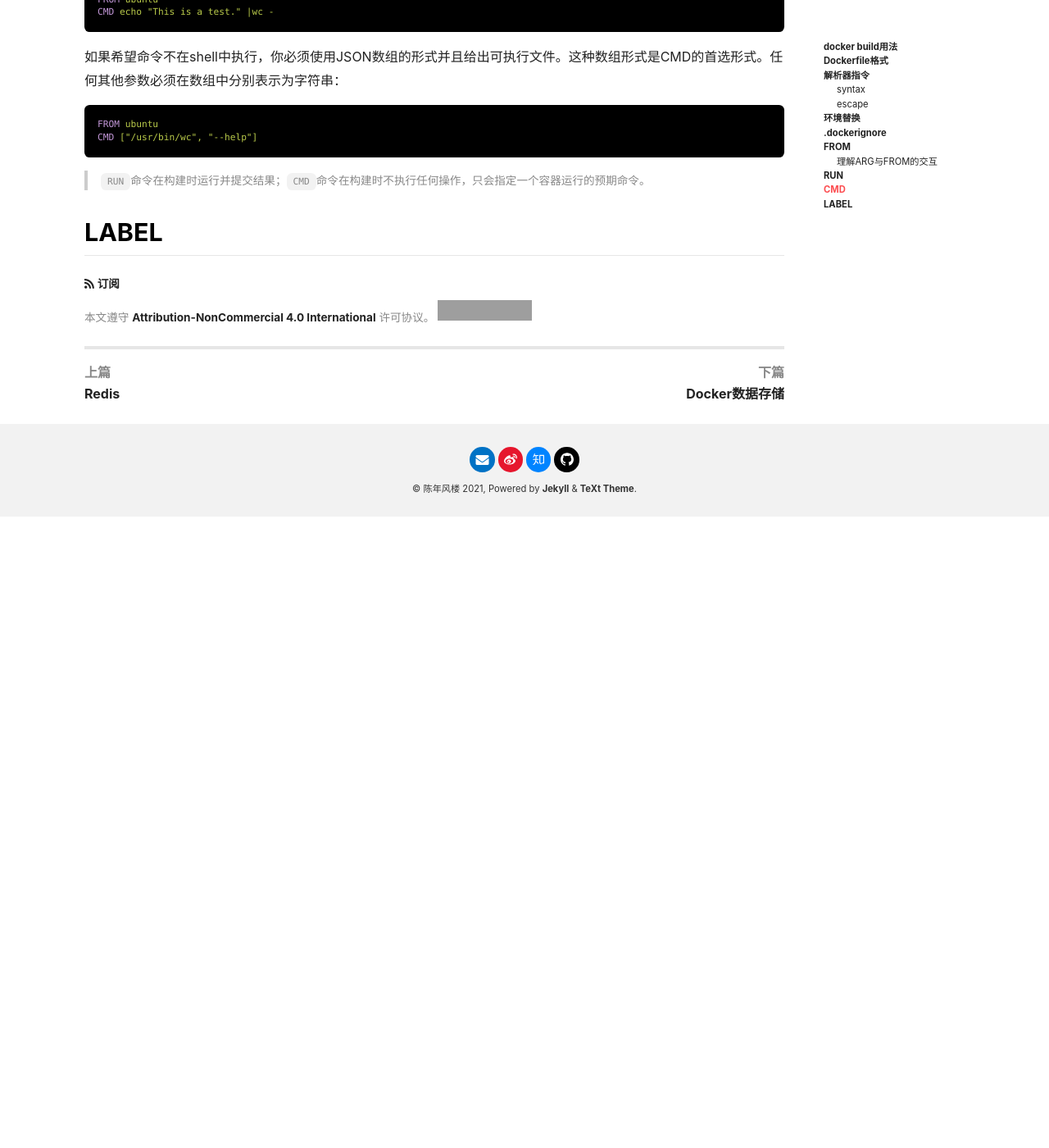
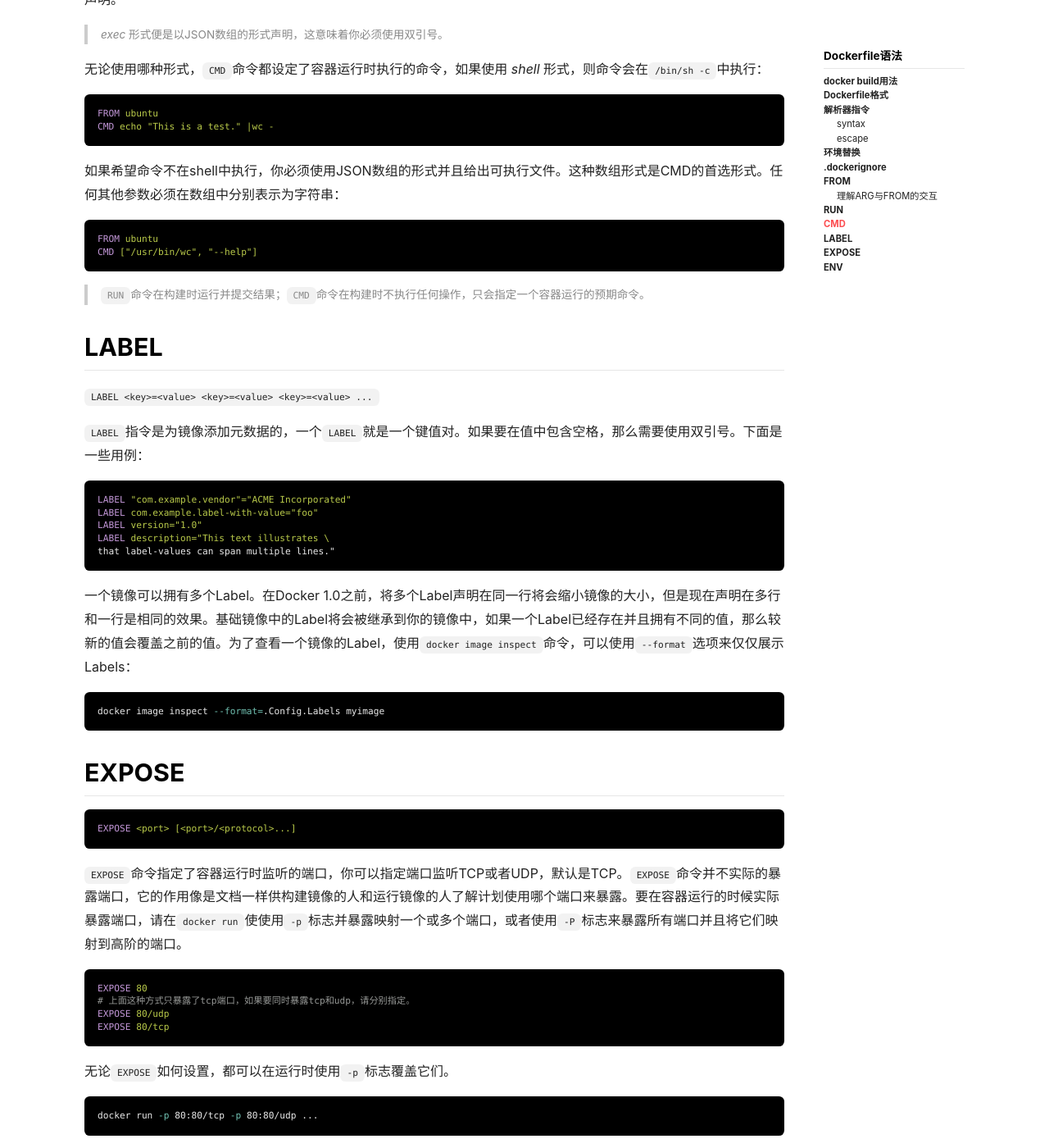
Before and after one commit to Craftsman98/Craftsman98.github.io, a Jekyll site: the page built from _posts/2021-01-06-Dockerfile语法.md, in a window 1280 px wide and 1400 px high, scrolled down 5427 px. Shown: the whole window at 82% size. Built offline with Jekyll 4.4.1, drawn with Linux system fonts in a browser that asks for light colours; nearby versions of some CDN libraries; comment, search, counter and statistics services are not loaded; before the commit the page ends 6057 px from its top, so only the background shows below that; some of the changed text lies outside the part shown; grey boxes are pictures that could not be loaded.

Commit message:
更新Dockerfile语法

````diff
--- a/_posts/2021-01-06-Dockerfile语法.md
+++ b/_posts/2021-01-06-Dockerfile语法.md
@@ -219,3 +218,76 @@ CMD ["/usr/bin/wc", "--help"]
 > `RUN`命令在构建时运行并提交结果；`CMD`命令在构建时不执行任何操作，只会指定一个容器运行的预期命令。
 
 ## LABEL
+
+`LABEL <key>=<value> <key>=<value> <key>=<value> ...`
+
+`LABEL`指令是为镜像添加元数据的，一个`LABEL`就是一个键值对。如果要在值中包含空格，那么需要使用双引号。下面是一些用例：
+
+```dockerfile
+LABEL "com.example.vendor"="ACME Incorporated"
+LABEL com.example.label-with-value="foo"
+LABEL version="1.0"
+LABEL description="This text illustrates \
+that label-values can span multiple lines."
+```
+
+一个镜像可以拥有多个Label。在Docker 1.0之前，将多个Label声明在同一行将会缩小镜像的大小，但是现在声明在多行和一行是相同的效果。基础镜像中的Label将会被继承到你的镜像中，如果一个Label已经存在并且拥有不同的值，那么较新的值会覆盖之前的值。为了查看一个镜像的Label，使用`docker image inspect`命令，可以使用`--format`选项来仅仅展示Labels：
+
+```sh
+docker image inspect --format={{".Config.Labels"}} myimage
+```
+
+## EXPOSE
+
+```dockerfile
+EXPOSE <port> [<port>/<protocol>...]
+```
+
+`EXPOSE`命令指定了容器运行时监听的端口，你可以指定端口监听TCP或者UDP，默认是TCP。`EXPOSE`命令并不实际的暴露端口，它的作用像是文档一样供构建镜像的人和运行镜像的人了解计划使用哪个端口来暴露。要在容器运行的时候实际暴露端口，请在`docker run`使使用`-p`标志并暴露映射一个或多个端口，或者使用`-P`标志来暴露所有端口并且将它们映射到高阶的端口。
+
+```dockerfile
+EXPOSE 80
+# 上面这种方式只暴露了tcp端口，如果要同时暴露tcp和udp，请分别指定。
+EXPOSE 80/udp
+EXPOSE 80/tcp
+```
+
+无论`EXPOSE`如何设置，都可以在运行时使用`-p`标志覆盖它们。
+
+```sh
+docker run -p 80:80/tcp -p 80:80/udp ...
+```
+
+要在主机端口上设置重定向，请参阅[使用`-P`标志](https://docs.docker.com/engine/reference/run/#expose-incoming-ports)。
+
+## ENV
+
+```dockerfile
+ENV <key>=<value> ...
+```
+
+ENV命令设置环境变量的键值对，这个键值对在后续的构建过程中作为环境变量，在许多情况下也可以进行内联替换。引号和反斜杠可以用于在值中包含空格。
+
+```dockerfile
+ENV MY_NAME="John Doe"
+ENV MY_DOG=Rex\ The\ Dog
+ENV MY_CAT=fluffy
+# 也可以将多个键值对声明在一条命令中，效果相同
+ENV MY_NAME="John Doe" MY_DOG=Rex\ The\ Dog \
+    MY_CAT=fluffy
+```
+
+使用结果镜像运行容器时，使用`ENV`命令设置的环境变量将会被保留。可以使用`docker inspect`查看变量，使用`docker run --env <key>=<value>`进行覆盖。
+
+环境变量持久化到容器中可能会造成不可控的影响，如果一个环境变量只在构建过程中起作用，应使用一条命令来单独设置：
+
+```dockerfile
+RUN DEBIAN_FRONTEND=noninteractive apt-get update && apt-get install -y ...
+```
+
+或者使用`ARG`命令，不会持久到最终的镜像中：
+
+```dockerfile
+ARG DEBIAN_FRONTEND=noninteractive
+RUN apt-get update && apt-get install -y ...
+```
````
Also changed, not shown: other parts of _posts/2021-01-06-Dockerfile语法.md (+3 -4 lines).
